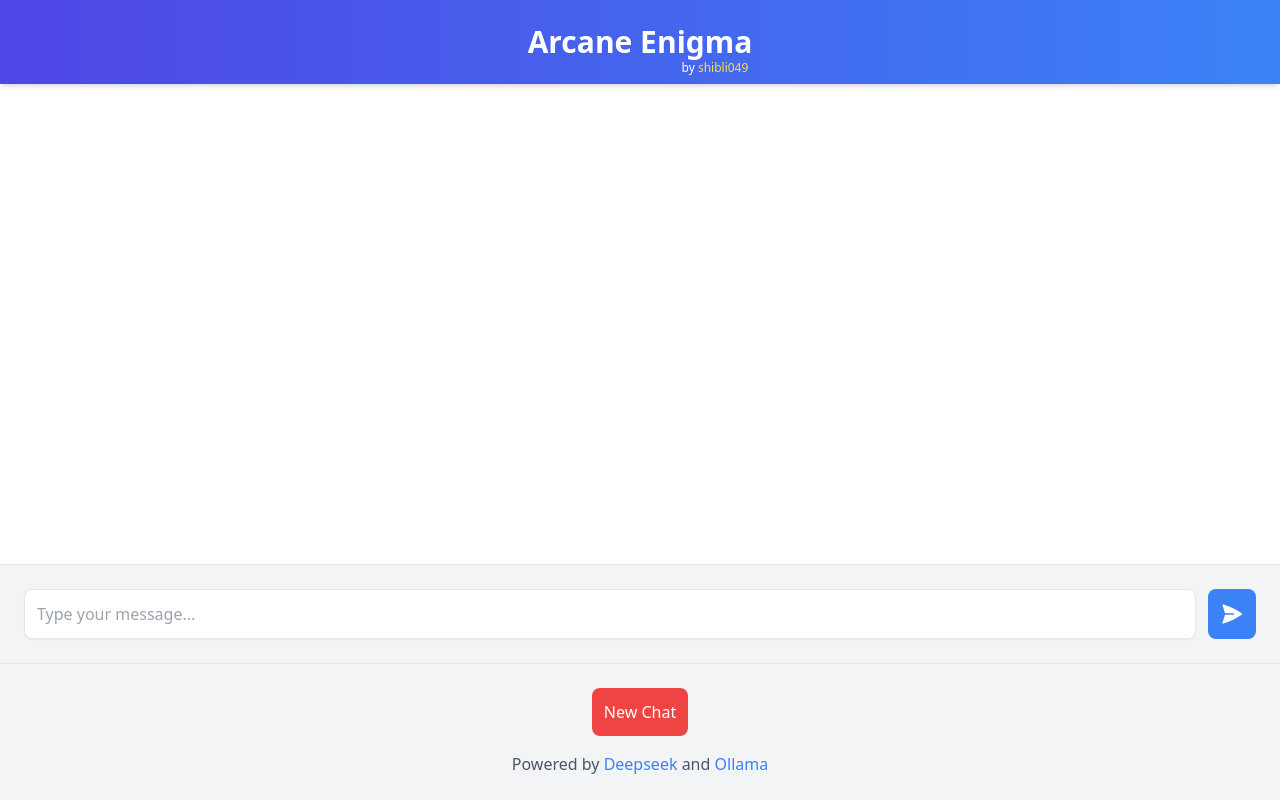
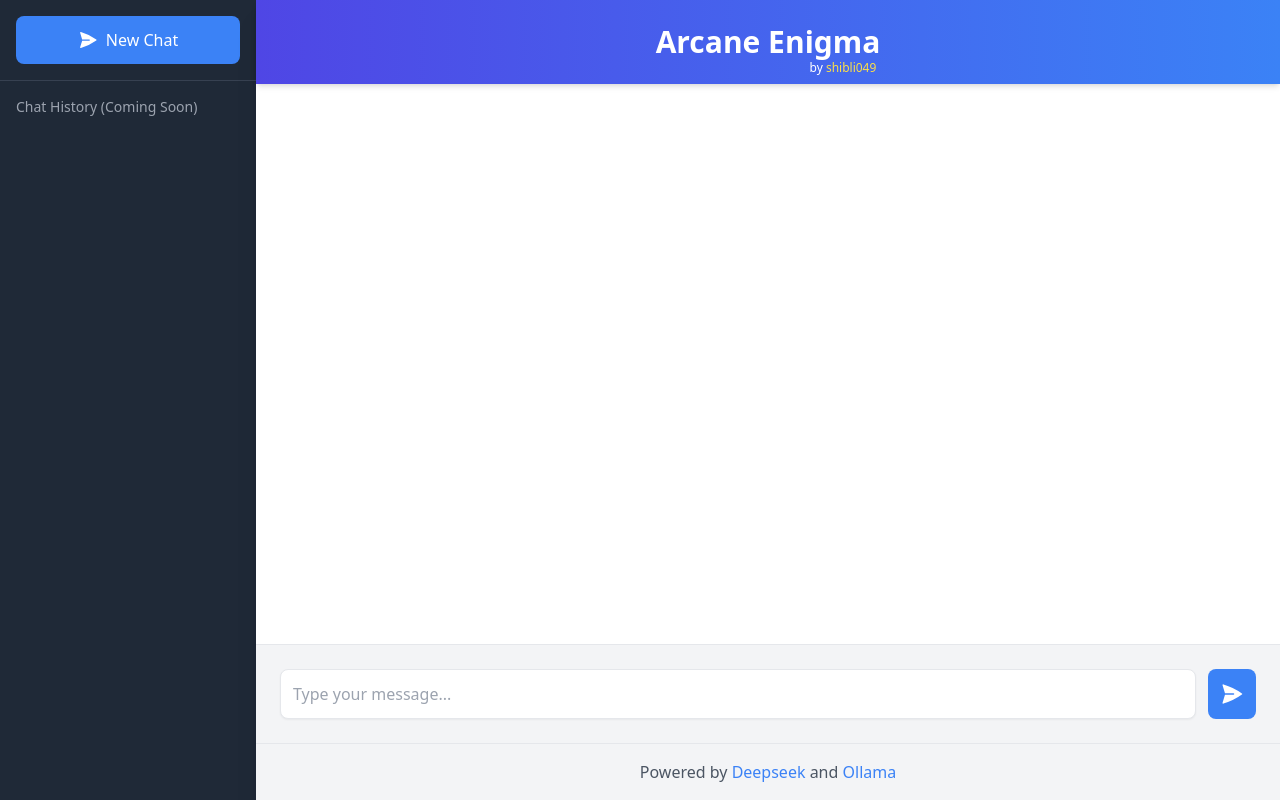
Before and after one commit to shibli049/ollama-chat-enigma, a React (Vite) app in the folder frontend/: page / in a window 1280 px wide. Built offline with nearby package versions, Linux system fonts and the light colour scheme; the HTML template or start-up script is replaced by a standard one.

Commit message:
Refactor chat interface layout and enhance user experience with new chat button positioning and footer addition

```diff
--- a/frontend/src/App.jsx
+++ b/frontend/src/App.jsx
@@ -121,7 +121,27 @@ function App() {
 
   return (
     <div className="h-screen bg-gradient-to-br from-purple-400 via-pink-500 to-red-500">
-      <div className="flex flex-col w-full h-full bg-white shadow-xl">
+      <div className="flex h-full">
+        {/* Left Panel */}
+        <div className="w-64 bg-gray-800 text-white flex flex-col">
+          {/* New Chat Button moved to top */}
+          <div className="p-4 border-b border-gray-700">
+            <button
+              onClick={handleNewChat}
+              className="w-full bg-blue-500 text-white p-3 rounded-lg hover:bg-blue-600 transition-transform duration-200 hover:scale-105 flex items-center justify-center gap-2"
+            >
+              <PaperAirplaneIcon className="h-5 w-5" />
+              New Chat
+            </button>
+          </div>
+          {/* Chat History Section - To be implemented */}
+          <div className="flex-1 overflow-y-auto p-4">
+            <div className="text-gray-400 text-sm">Chat History (Coming Soon)</div>
+          </div>
+        </div>
+
+        {/* Main Chat Area */}
+        <div className="flex-1 flex flex-col bg-white shadow-xl">
           <header className="bg-gradient-to-r from-indigo-600 to-blue-500 text-white p-6 shadow-md">
             <div className="flex flex-col items-center">
               <div className="relative">
@@ -213,13 +233,7 @@ function App() {
               </button>
             </div>
           </form>
-        <div className="p-6 bg-gray-100 border-t flex flex-col items-center space-y-4">
-          <button
-            onClick={handleNewChat}
-            className="bg-red-500 text-white p-3 rounded-lg hover:bg-red-600 transition-transform duration-200 hover:scale-105"
-          >
-            New Chat
-          </button>
+          <div className="p-4 bg-gray-100 border-t">
             <footer className="text-gray-600 text-center">
               Powered by
               <a href="https://ollama.com/library/deepseek-r1" className="text-blue-500 hover:underline"> Deepseek </a>
@@ -229,6 +243,7 @@ function App() {
           </div>
         </div>
       </div>
+    </div>
   );
 }
 
```
Lines whose indentation alone changed are shown as unchanged.
